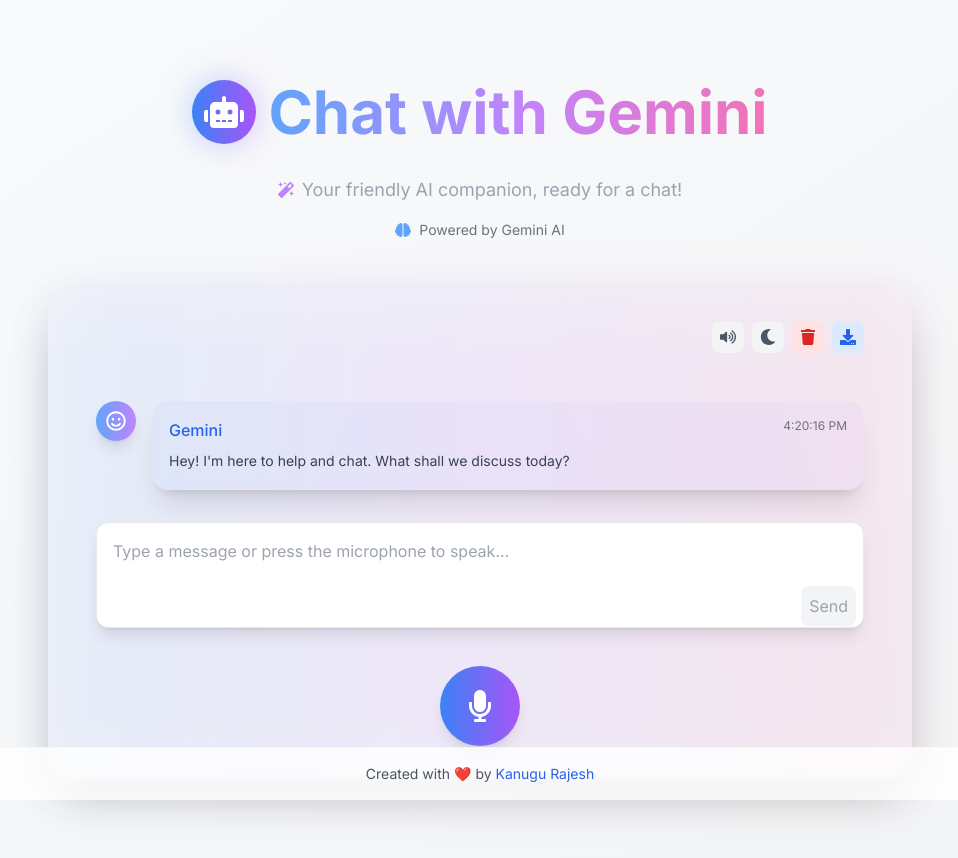
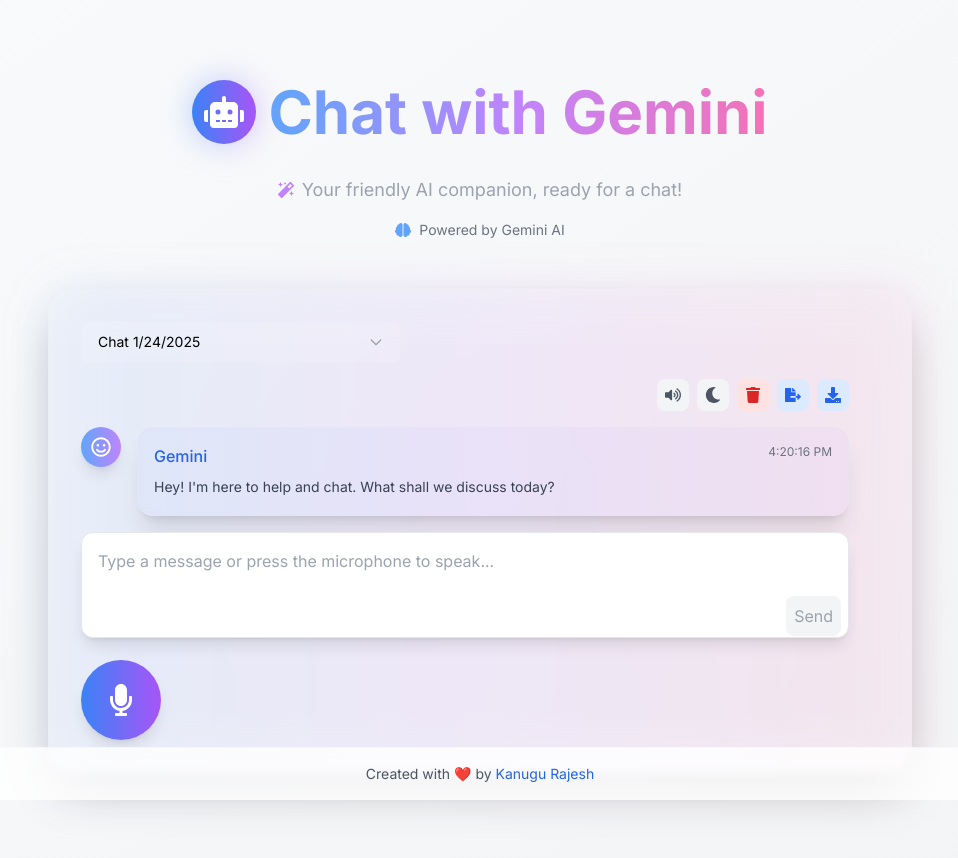
Before and after one commit to kanugurajesh/talkwithgemini, a Next.js app: page / in a window 1280 px wide. Shown: the top 858 px of the page, without its empty margins (160-1118 px from the left). Built offline with nearby package versions, Linux system fonts and the light colour scheme.

Commit message:
Adding chat history and deletion functinality

```diff
--- a/app/components/AudioRecorder.tsx
+++ b/app/components/AudioRecorder.tsx
@@ -11,6 +11,8 @@
   FaDownload,
   FaMoon,
   FaSun,
+  FaHistory,
+  FaFileExport,
 } from "react-icons/fa";
 import { ImSpinner8 } from "react-icons/im";
 import ReactMarkdown from "react-markdown";
@@ -24,6 +26,14 @@
   timestamp: Date;
 }
 
+interface ChatSession {
+  id: string;
+  name: string;
+  messages: Message[];
+  createdAt: Date;
+  updatedAt: Date;
+}
+
 export default function AudioRecorder() {
   const [isRecording, setIsRecording] = useState(false);
   const [isListening, setIsListening] = useState(false);
@@ -34,6 +44,9 @@
   const [messages, setMessages] = useState<Message[]>([]);
   const [textInput, setTextInput] = useState("");
   const [isMuted, setIsMuted] = useState(false);
+  const [currentSessionId, setCurrentSessionId] = useState<string>("");
+  const [sessions, setSessions] = useState<ChatSession[]>([]);
+  const [isSessionMenuOpen, setIsSessionMenuOpen] = useState(false);
   const mediaRecorderRef = useRef<MediaRecorder | null>(null);
   const chunksRef = useRef<Blob[]>([]);
   const speechSynthesisRef = useRef<SpeechSynthesisUtterance | null>(null);
@@ -264,29 +277,147 @@
     }
   };
 
+  const loadSessions = () => {
+    const savedSessions = localStorage.getItem('chat-sessions');
+    if (savedSessions) {
+      const parsedSessions = JSON.parse(savedSessions).map((session: ChatSession) => ({
+        ...session,
+        createdAt: new Date(session.createdAt),
+        updatedAt: new Date(session.updatedAt),
+        messages: session.messages.map(msg => ({
+          ...msg,
+          timestamp: new Date(msg.timestamp)
+        }))
+      }));
+      setSessions(parsedSessions);
+    }
+  };
+
+  const generateSessionTitle = (messages: Message[]): string => {
+    if (messages.length === 0) return `New Chat ${new Date().toLocaleDateString()}`;
+
+    // Try to find the first user message to use as title
+    const firstUserMessage = messages.find(m => m.type === 'user');
+    if (firstUserMessage) {
+      // Take first 30 characters of the message or up to the first newline
+      const title = firstUserMessage.content
+        .split('\n')[0]
+        .slice(0, 30)
+        .trim();
+      return title + (firstUserMessage.content.length > 30 ? '...' : '');
+    }
+
+    return `Chat ${new Date().toLocaleDateString()}`;
+  };
+
+  const saveSession = () => {
+    if (messages.length === 0) return;
+
+    const session: ChatSession = {
+      id: currentSessionId || Date.now().toString(),
+      name: generateSessionTitle(messages),
+      messages,
+      createdAt: new Date(),
+      updatedAt: new Date()
+    };
+
+    const updatedSessions = currentSessionId
+      ? sessions.map(s => s.id === currentSessionId ? session : s)
+      : [...sessions, session];
+
+    localStorage.setItem('chat-sessions', JSON.stringify(updatedSessions));
+    setSessions(updatedSessions);
+    setCurrentSessionId(session.id);
+  };
+
+  const loadSession = (sessionId: string) => {
+    if (sessionId === "") {
+      // Handle new chat
+      setMessages([]);
+      setCurrentSessionId("");
+      setConversationStarted(false);
+      return;
+    }
+
+    const session = sessions.find(s => s.id === sessionId);
+    if (session) {
+      setMessages(session.messages);
+      setCurrentSessionId(session.id);
+      setConversationStarted(true);
+    }
+  };
+
   const clearHistory = () => {
     setMessages([]);
     setResponse("");
+    setConversationStarted(false);
+    if (currentSessionId) {
+      const updatedSessions = sessions.filter(s => s.id !== currentSessionId);
+      localStorage.setItem('chat-sessions', JSON.stringify(updatedSessions));
+      setSessions(updatedSessions);
+      setCurrentSessionId("");
+    }
   };
 
-  const downloadHistory = () => {
-    const historyText = messages
-      .map(
-        (msg) =>
-          `[${msg.timestamp.toLocaleString()}] ${msg.type}: ${msg.content}`
-      )
-      .join("\n\n");
+  const downloadHistory = (format: 'txt' | 'json') => {
+    const currentSession = {
+      id: currentSessionId || Date.now().toString(),
+      name: `Chat ${new Date().toLocaleDateString()}`,
+      messages,
+      createdAt: new Date(),
+      updatedAt: new Date()
+    };
 
-    const blob = new Blob([historyText], { type: "text/plain" });
+    let content: string;
+    let filename: string;
+    let type: string;
+
+    if (format === 'json') {
+      content = JSON.stringify(currentSession, null, 2);
+      filename = `${currentSession.name}.json`;
+      type = 'application/json';
+    } else {
+      content = messages
+        .map(msg => `${msg.type.toUpperCase()} (${new Date(msg.timestamp).toLocaleString()}): ${msg.content}`)
+        .join('\n\n');
+      filename = `${currentSession.name}.txt`;
+      type = 'text/plain';
+    }
+
+    const blob = new Blob([content], { type });
     const url = URL.createObjectURL(blob);
-    const a = document.createElement("a");
+    const a = document.createElement('a');
     a.href = url;
-    a.download = "conversation-history.txt";
+    a.download = filename;
     document.body.appendChild(a);
     a.click();
     document.body.removeChild(a);
     URL.revokeObjectURL(url);
   };
+
+  const deleteSession = (sessionId: string, event: React.MouseEvent) => {
+    event.stopPropagation(); // Prevent triggering session selection
+    const updatedSessions = sessions.filter(s => s.id !== sessionId);
+    localStorage.setItem('chat-sessions', JSON.stringify(updatedSessions));
+    setSessions(updatedSessions);
+
+    // If we're deleting the current session, clear it
+    if (sessionId === currentSessionId) {
+      setMessages([]);
+      setCurrentSessionId("");
+      setConversationStarted(false);
+    }
+  };
+
+  useEffect(() => {
+    loadSessions();
+  }, []);
+
+  useEffect(() => {
+    if (messages.length > 0) {
+      saveSession();
+    }
+  }, [messages]);
 
   const sendTextMessage = async () => {
     if (!textInput.trim()) return;
@@ -356,7 +487,75 @@
   };
 
   return (
-    <div className="flex flex-col items-center gap-8">
+    <div className="space-y-4">
+      <div className="flex justify-between items-center mb-4">
+        <div className="flex-1 max-w-xs">
+          <div className="relative">
+            <button
+              className="w-full bg-white/10 dark:bg-gray-800/40 backdrop-blur-sm rounded-lg px-4 py-2.5 text-sm cursor-pointer border border-gray-200/20 dark:border-gray-700/50 hover:border-blue-500/50 focus:border-blue-500 transition-colors flex justify-between items-center"
+              onClick={() => setIsSessionMenuOpen(!isSessionMenuOpen)}
+            >
+              <span>
+                {currentSessionId
+                  ? sessions.find(s => s.id === currentSessionId)?.name || "Select Chat"
+                  : "New Chat"}
+              </span>
+              <svg
+                className={`w-4 h-4 text-gray-400 transition-transform duration-200 ${isSessionMenuOpen ? 'transform rotate-180' : ''}`}
+                fill="none"
+                stroke="currentColor"
+                viewBox="0 0 24 24"
+              >
+                <path strokeLinecap="round" strokeLinejoin="round" strokeWidth="2" d="M19 9l-7 7-7-7" />
+              </svg>
+            </button>
+
+            {isSessionMenuOpen && (
+              <div className="absolute z-50 w-full mt-1 bg-white dark:bg-gray-800 rounded-lg shadow-lg border border-gray-200/20 dark:border-gray-700/50 py-1 max-h-60 overflow-y-auto">
+                <div
+                  className="px-4 py-2 hover:bg-blue-500/10 cursor-pointer flex items-center justify-between text-sm"
+                  onClick={() => {
+                    loadSession("");
+                    setIsSessionMenuOpen(false);
+                  }}
+                >
+                  <span className="font-medium">New Chat</span>
+                </div>
+
+                {sessions.length > 0 && <div className="border-t border-gray-200/10 my-1"></div>}
+
+                {sessions.map(session => (
+                  <div
+                    key={session.id}
+                    className="px-4 py-2 hover:bg-blue-500/10 cursor-pointer"
+                    onClick={() => {
+                      loadSession(session.id);
+                      setIsSessionMenuOpen(false);
+                    }}
+                  >
+                    <div className="flex items-center justify-between">
+                      <div className="flex-1">
+                        <div className="text-sm font-medium">{session.name}</div>
+                        <div className="text-xs text-gray-500">
+                          {new Date(session.updatedAt).toLocaleString()}
+                        </div>
+                      </div>
+                      <button
+                        onClick={(e) => deleteSession(session.id, e)}
+                        className="ml-2 p-1 hover:bg-red-500/20 rounded-full text-red-400 hover:text-red-500 transition-colors"
+                        title="Delete this chat"
+                      >
+                        <FaTrash className="w-3.5 h-3.5" />
+                      </button>
+                    </div>
+                  </div>
+                ))}
+              </div>
+            )}
+          </div>
+        </div>
+      </div>
+
       <div className="w-full max-w-3xl flex justify-end gap-2 mb-4">
         <button
           onClick={toggleMute}
@@ -389,13 +588,22 @@
         >
           <FaTrash className="w-4 h-4" />
         </button>
-        <button
-          onClick={downloadHistory}
-          className="p-2 rounded-lg bg-blue-100 hover:bg-blue-200 dark:bg-blue-900/30 dark:hover:bg-blue-800/30 text-blue-600 dark:text-blue-400 transition-all"
-          title="Download conversation history"
-        >
-          <FaDownload className="w-4 h-4" />
-        </button>
+        <div className="flex space-x-2">
+          <button
+            onClick={() => downloadHistory('txt')}
+            className="p-2 rounded-lg bg-blue-100 hover:bg-blue-200 dark:bg-blue-900/30 dark:hover:bg-blue-800/30 text-blue-600 dark:text-blue-400 transition-all"
+            title="Download as Text"
+          >
+            <FaFileExport className="w-4 h-4" />
+          </button>
+          <button
+            onClick={() => downloadHistory('json')}
+            className="p-2 rounded-lg bg-blue-100 hover:bg-blue-200 dark:bg-blue-900/30 dark:hover:bg-blue-800/30 text-blue-600 dark:text-blue-400 transition-all"
+            title="Download as JSON"
+          >
+            <FaDownload className="w-4 h-4" />
+          </button>
+        </div>
       </div>
 
       <div className="w-full max-w-3xl flex flex-col gap-4">
```
